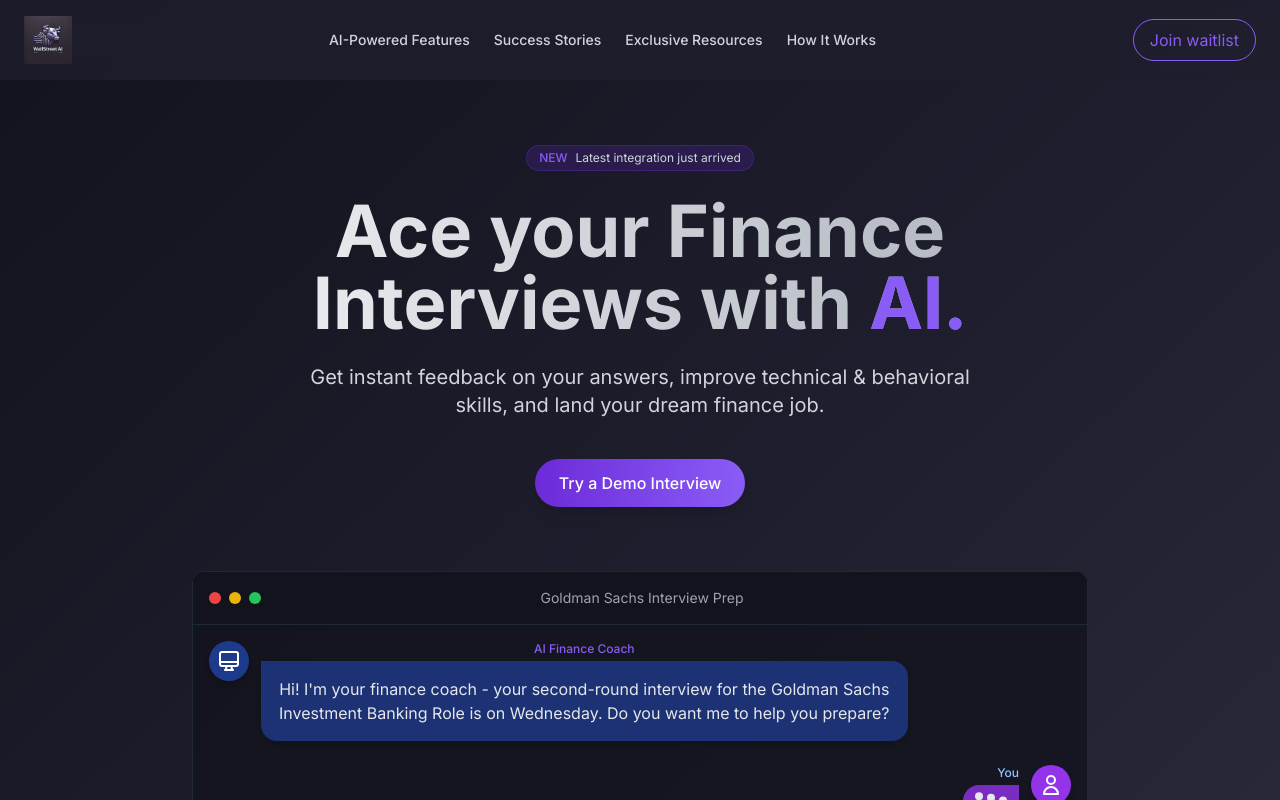
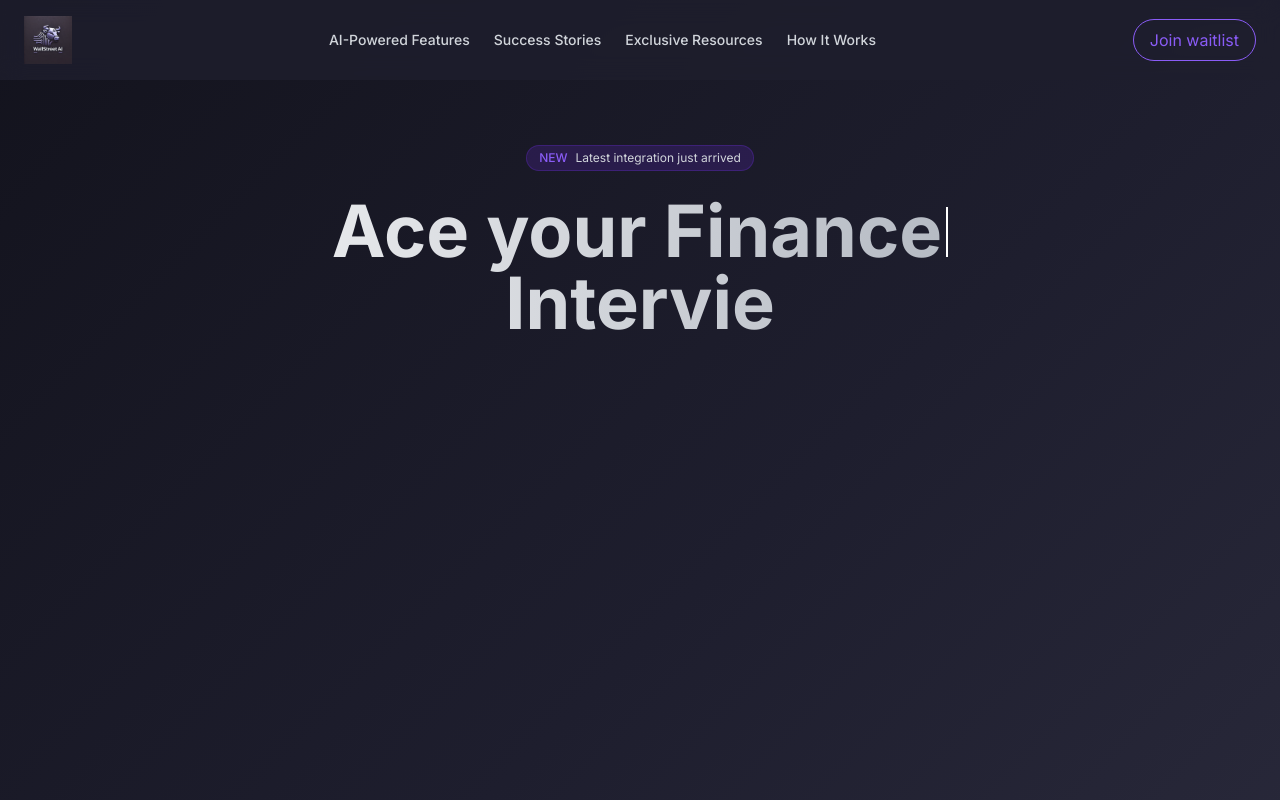
Before and after one commit to cuttothechaseo/ai-finance, a Next.js app: page / in a window 1280 px wide. Shown: the top 800 px of the page. Built offline with nearby package versions, Linux system fonts and the light colour scheme.

Commit message:
Add typewriter animation to hero heading

```diff
--- a/src/app/components/hero/Hero.tsx
+++ b/src/app/components/hero/Hero.tsx
@@ -1,10 +1,51 @@
 'use client';
 
-import { motion } from 'framer-motion';
+import { motion, useAnimation } from 'framer-motion';
+import { useEffect, useState } from 'react';
 import ChatDemo from './ChatDemo';
 import AnimatedBackground from './AnimatedBackground';
 
 export default function Hero() {
+  const [displayText, setDisplayText] = useState('');
+  const [currentIndex, setCurrentIndex] = useState(0);
+  const fullText = "Ace your Finance";
+  const secondLineText = "Interviews with ";
+  const [displaySecondLine, setDisplaySecondLine] = useState('');
+  const [secondLineIndex, setSecondLineIndex] = useState(0);
+  const [showAI, setShowAI] = useState(false);
+  const [typingComplete, setTypingComplete] = useState(false);
+
+  // Typewriter effect for the first line
+  useEffect(() => {
+    if (currentIndex < fullText.length) {
+      const timeout = setTimeout(() => {
+        setDisplayText(fullText.substring(0, currentIndex + 1));
+        setCurrentIndex(currentIndex + 1);
+      }, 100); // Speed of typing
+
+      return () => clearTimeout(timeout);
+    } else if (!typingComplete) {
+      // Start typing the second line after a short pause
+      setTimeout(() => {
+        const secondLineInterval = setInterval(() => {
+          if (secondLineIndex < secondLineText.length) {
+            setDisplaySecondLine(secondLineText.substring(0, secondLineIndex + 1));
+            setSecondLineIndex(secondLineIndex + 1);
+          } else {
+            clearInterval(secondLineInterval);
+            // Show the "AI." part after typing "Interviews with"
+            setTimeout(() => {
+              setShowAI(true);
+              setTypingComplete(true);
+            }, 300);
+          }
+        }, 100);
+
+        return () => clearInterval(secondLineInterval);
+      }, 500);
+    }
+  }, [currentIndex, secondLineIndex, typingComplete]);
+
   const scrollToDemo = (e: React.MouseEvent) => {
     e.preventDefault();
     const demoElement = document.getElementById('demo');
@@ -29,28 +70,38 @@
         </motion.div>
 
         <motion.h1
-          className="text-4xl md:text-6xl lg:text-7xl font-bold mb-6 bg-clip-text text-transparent bg-gradient-to-r from-white to-gray-400"
-          initial={{ opacity: 0, y: 20 }}
-          animate={{ opacity: 1, y: 0 }}
-          transition={{ duration: 0.5, delay: 0.2 }}
+          className="text-4xl md:text-6xl lg:text-7xl font-bold mb-6 bg-clip-text text-transparent bg-gradient-to-r from-white to-gray-400 min-h-[200px]"
+          initial={{ opacity: 1 }}
+          animate={{ opacity: 1 }}
         >
-          Ace your Finance<br />
-          Interviews with <span className="text-primary-light">AI.</span>
+          {displayText}<span className="inline-block w-0.5 h-[0.7em] bg-white ml-1 animate-blink"></span>
+          <br />
+          {displaySecondLine}
+          {showAI && (
+            <motion.span
+              className="text-primary-light"
+              initial={{ opacity: 0 }}
+              animate={{ opacity: 1 }}
+              transition={{ duration: 0.5 }}
+            >
+              AI.
+            </motion.span>
+          )}
         </motion.h1>
 
         <motion.p
           className="text-lg md:text-xl text-gray-300 max-w-2xl mx-auto mb-10"
           initial={{ opacity: 0, y: 20 }}
-          animate={{ opacity: 1, y: 0 }}
-          transition={{ duration: 0.5, delay: 0.4 }}
+          animate={{ opacity: typingComplete ? 1 : 0, y: typingComplete ? 0 : 20 }}
+          transition={{ duration: 0.5, delay: 0.2 }}
         >
           Get instant feedback on your answers, improve technical & behavioral skills, and land your dream finance job.
         </motion.p>
 
         <motion.div
           initial={{ opacity: 0, y: 20 }}
-          animate={{ opacity: 1, y: 0 }}
-          transition={{ duration: 0.5, delay: 0.6 }}
+          animate={{ opacity: typingComplete ? 1 : 0, y: typingComplete ? 0 : 20 }}
+          transition={{ duration: 0.5, delay: 0.4 }}
           whileHover={{ scale: 1.05 }}
           whileTap={{ scale: 0.95 }}
         >
@@ -62,8 +113,8 @@
         <motion.div
           className="mt-16 relative"
           initial={{ opacity: 0, y: 40 }}
-          animate={{ opacity: 1, y: 0 }}
-          transition={{ duration: 0.8, delay: 0.8 }}
+          animate={{ opacity: typingComplete ? 1 : 0, y: typingComplete ? 0 : 40 }}
+          transition={{ duration: 0.8, delay: 0.6 }}
           id="demo"
         >
           <div className="w-full max-w-4xl mx-auto rounded-xl overflow-hidden">
--- a/tailwind.config.js
+++ b/tailwind.config.js
@@ -24,12 +24,17 @@
         'spin-slow': 'spin 15s linear infinite',
         'spin-slower': 'spin 30s linear infinite',
         'spin-reverse': 'spin-reverse 20s linear infinite',
+        'blink': 'blink 1s step-end infinite',
       },
       keyframes: {
         'spin-reverse': {
           '0%': { transform: 'rotate(0deg)' },
           '100%': { transform: 'rotate(-360deg)' },
         },
+        'blink': {
+          '0%, 100%': { opacity: '1' },
+          '50%': { opacity: '0' },
+        },
       },
     },
   },
```
